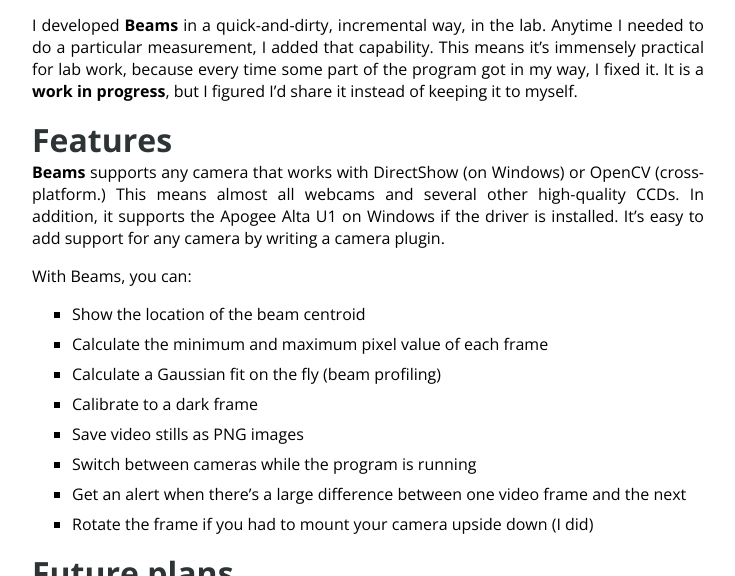
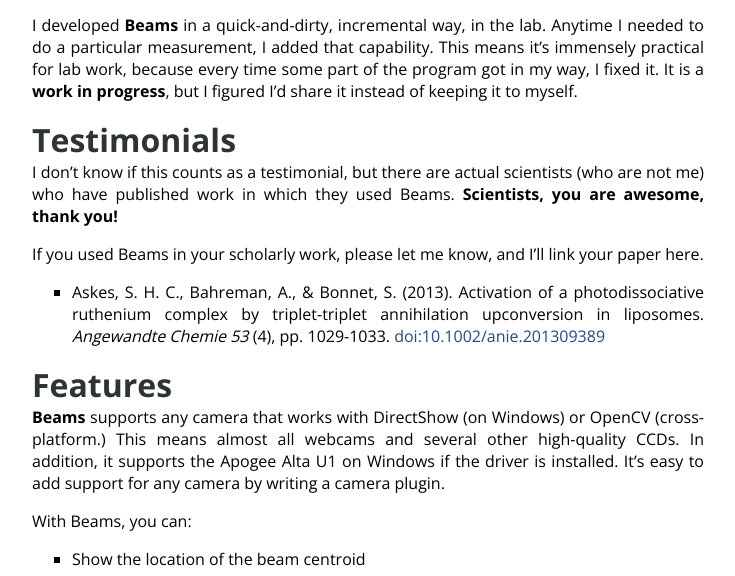
Before and after one commit to ptomato/ptomato.github.com, a Jekyll site: the page built from opensource/beams/beams.md, in a window 1280 px wide and 900 px high, cut to the strip 324-900 px from the top of the window. Shown: the whole strip, without its empty margins (272-1007 px from the left). Built offline with Jekyll 4.4.1, drawn with Linux system fonts in a browser that asks for light colours.

Commit message:
Added Testimonials to Beams
Sven’s article and blurb about SCIENCE!

```diff
--- a/opensource/beams/beams.md
+++ b/opensource/beams/beams.md
@@ -13,6 +13,18 @@
 Anytime I needed to do a particular measurement, I added that capability.
 This means it's immensely practical for lab work, because every time some part of the program got in my way, I fixed it.
 It is a **work in progress**, but I figured I'd share it instead of keeping it to myself.
+
+# Testimonials #
+
+I don't know if this counts as a testimonial, but there are actual scientists (who are not me) who have published work in which they used Beams.
+**Scientists, you are awesome, thank you!**
+
+If you used Beams in your scholarly work, please let me know, and I'll link your paper here.
+
+- Askes, S. H. C., Bahreman, A., & Bonnet, S. (2013).
+  Activation of a photodissociative ruthenium complex by triplet-triplet annihilation upconversion in liposomes.
+  _Angewandte Chemie 53_ (4), pp. 1029-1033.
+  [doi:10.1002/anie.201309389](http://dx.doi.org/10.1002/anie.201309389)
 
 # Features #
 
```
